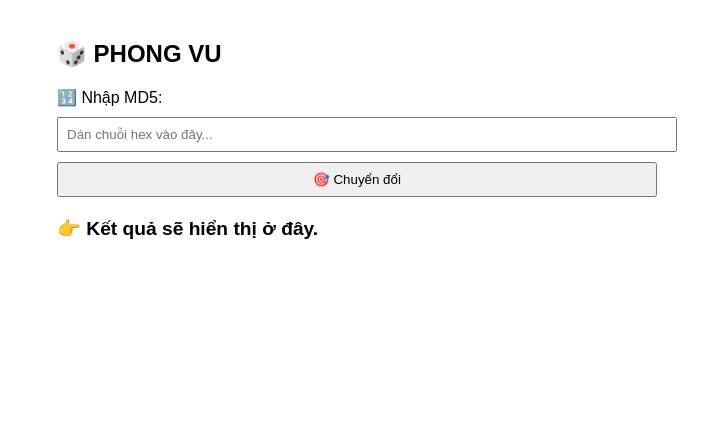
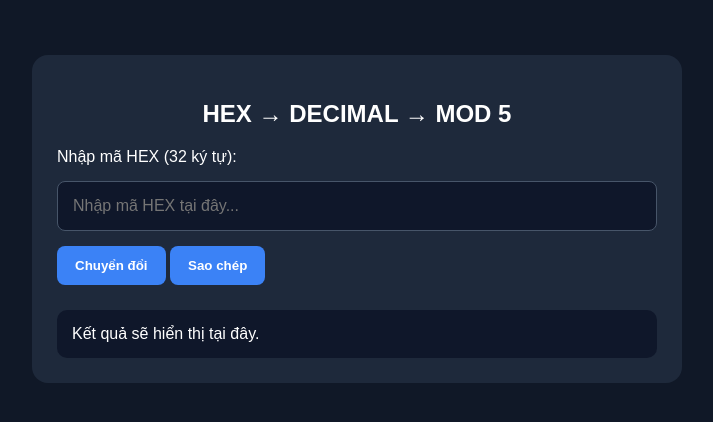
Before and after one commit to phongvu23/PVMD5, a plain HTML site: page index.html in a window 1280 px wide. Shown: the whole page, without its empty margins (283-996 px from the left). Drawn offline with Linux system fonts and the light colour scheme.

Commit message:
Refactor index.html for improved layout and styles
Updated the HTML structure and styles for better layout and functionality. Added viewport meta tag and improved user interface elements.

```diff
--- a/index.html
+++ b/index.html
@@ -1,92 +1,174 @@
+
 <!DOCTYPE html>
 <html lang="vi">
 <head>
-  <meta charset="UTF-8">
-  <title>Hex to Dice</title>
-  <style>
-    body { font-family: Arial, sans-serif; max-width: 600px; margin: auto; padding: 20px; }
-    input, button { margin-top: 10px; padding: 8px; width: 100%; }
-    .result { margin-top: 20px; font-size: 1.2em; font-weight: bold; white-space: pre-line; }
-  </style>
+<meta charset="UTF-8">
+<meta name="viewport" content="width=device-width, initial-scale=1">
+<title>HEX Converter</title>
+<style>
+* { box-sizing: border-box; }
+
+body {
+  margin: 0;
+  padding: 25px 15px;
+  background: #101827;
+  color: #fff;
+  font-family: Arial, sans-serif;
+}
+
+.container {
+  max-width: 650px;
+  margin: 30px auto;
+  padding: 25px;
+  background: #1e293b;
+  border-radius: 16px;
+}
+
+h2 { text-align: center; }
+
+input {
+  width: 100%;
+  padding: 15px;
+  margin: 15px 0;
+  background: #0f172a;
+  border: 1px solid #475569;
+  border-radius: 8px;
+  color: white;
+  font-size: 16px;
+}
+
+button {
+  padding: 12px 18px;
+  border: none;
+  border-radius: 8px;
+  cursor: pointer;
+  font-weight: bold;
+  background: #3b82f6;
+  color: white;
+}
+
+button:hover { opacity: .85; }
+
+.result {
+  margin-top: 25px;
+  padding: 15px;
+  background: #0f172a;
+  border-radius: 10px;
+  overflow-wrap: anywhere;
+}
+
+.item {
+  padding: 12px;
+  margin: 10px 0;
+  background: #334155;
+  border-radius: 8px;
+}
+
+.number {
+  color: #4ade80;
+  font-size: 24px;
+  font-weight: bold;
+}
+
+.status {
+  margin-top: 15px;
+  font-weight: bold;
+}
+
+.error { color: #f87171; }
+.success { color: #4ade80; }
+
+</style>
 </head>
 <body>
-  <h2>🎲 PHONG VU</h2>
 
-  <label>🔢 Nhập MD5:</label>
-  <input type="text" id="hexInput" placeholder="Dán chuỗi hex vào đây...">
+<div class="container">
+  <h2>HEX → DECIMAL → MOD 5</h2>
 
-  <button onclick="convertHexToDice()">🎯 Chuyển đổi</button>
+  <label>Nhập mã HEX (32 ký tự):</label>
 
-  <div class="result" id="result">👉 Kết quả sẽ hiển thị ở đây.</div>
+  <input
+    id="hexInput"
+    type="text"
+    maxlength="32"
+    placeholder="Nhập mã HEX tại đây..."
+  >
 
-  <script>
-    function hexToDiceCustom(hexStr, method = 'auto') {
-      const digits = Array.from(hexStr).filter(ch => !isNaN(parseInt(ch))).map(ch => parseInt(ch));
-      let groups = [];
+  <button onclick="convert()">Chuyển đổi</button>
+  <button onclick="copyResult()">Sao chép</button>
 
-      if (method === 'fixed') {
-        groups = [
-          digits.slice(0, 7),
-          digits.slice(7, 14),
-          digits.slice(14, 20)
-        ];
-      } else if (method === 'auto') {
-        const n = digits.length;
-        const base = Math.floor(n / 3);
-        const rem = n % 3;
-        const sizes = [base + (0 < rem ? 1 : 0), base + (1 < rem ? 1 : 0), base];
-        let idx = 0;
-        for (const size of sizes) {
-          groups.push(digits.slice(idx, idx + size));
-          idx += size;
-        }
-      } else {
-        return ["❌ Phương pháp chia không hợp lệ."];
-      }
+  <div class="result" id="result">
+    Kết quả sẽ hiển thị tại đây.
+  </div>
+</div>
 
-      const dice = groups.map(group => (group.reduce((a, b) => a + b, 0) % 6) + 1);
-      return dice;
-    }
+<script>
+function convert() {
+  const hex = document
+    .getElementById("hexInput")
+    .value.trim();
 
-    function shuffleArray(arr) {
-      for (let i = arr.length - 1; i > 0; i--) {
-        const j = Math.floor(Math.random() * (i + 1));
-        [arr[i], arr[j]] = [arr[j], arr[i]];
-      }
-    }
+  const result = document.getElementById("result");
 
-    function getCombinedSuggestions(auto, fixed) {
-      const all = auto.concat(fixed);
-      const pairs = [];
+  if (!/^[0-9a-fA-F]{32}$/.test(hex)) {
+    result.innerHTML =
+      '<p class="error">Vui lòng nhập đúng mã HEX gồm 32 ký tự!</p>';
+    return;
+  }
 
-      for (let i = 0; i < all.length; i++) {
-        for (let j = i; j < all.length; j++) {
-          pairs.push(`${all[i]} – ${all[j]}`);
-        }
-      }
+  const parts = hex.match(/.{8}/g);
 
-      shuffleArray(pairs); // 🔀 Xáo trộn danh sách cặp
-      return pairs.slice(0, 3); // ✅ Trả về 3 cặp ngẫu nhiên
-    }
+  let output = [];
+  let html = "";
+  let values = [];
 
-    function convertHexToDice() {
-      const hexInput = document.getElementById("hexInput");
-      const hex = hexInput.value.trim();
-      if (!hex) return;
+  parts.forEach((part, index) => {
+    const decimal = parseInt(part, 16);
+    const mod = decimal % 5;
 
-      const resultAuto = hexToDiceCustom(hex, 'auto');
-      const resultFixed = hexToDiceCustom(hex, 'fixed');
+    values.push(mod);
+    output.push(mod);
 
-      const combinedSuggestions = getCombinedSuggestions(resultAuto, resultFixed);
+    html += `
+      <div class="item">
+        <b>Phần ${index + 1}</b><br>
+        HEX: ${part}<br>
+        DECIMAL: ${decimal}<br>
+        Kết quả MOD 5:
+        <span class="number">${mod}</span>
+      </div>
+    `;
+  });
 
-      document.getElementById("result").textContent =
-        `🧠 Auto (chia đều): [${resultAuto.join(', ')}]\n` +
+  const unique = new Set(values);
 
-    `🎯 Gợi ý kết hợp ngẫu nhiên:\n` +
-        combinedSuggestions.map(s => `👉 ${s}`).join('\n');
+  let status = unique.size === 4
+    ? '<p class="success">✓ Cả 4 kết quả đều khác nhau</p>'
+    : '<p class="error">⚠ Có kết quả bị trùng nhau</p>';
 
-      hexInput.value = ""; // 🔥 Xóa ô nhập sau khi xử lý
-    }
-  </script>
+  html += `
+    <hr>
+    <h3>Kết quả cuối cùng:</h3>
+    <div class="number">${output.join(" - ")}</div>
+    ${status}
+  `;
+
+  result.innerHTML = html;
+
+  window.lastResult = output.join("-");
+}
+
+function copyResult() {
+  if (!window.lastResult) {
+    alert("Bạn chưa chuyển đổi mã!");
+    return;
+  }
+
+  navigator.clipboard.writeText(window.lastResult)
+    .then(() => alert("Đã sao chép kết quả!"))
+    .catch(() => alert("Không thể sao chép."));
+}
+</script>
+
 </body>
 </html>
```
